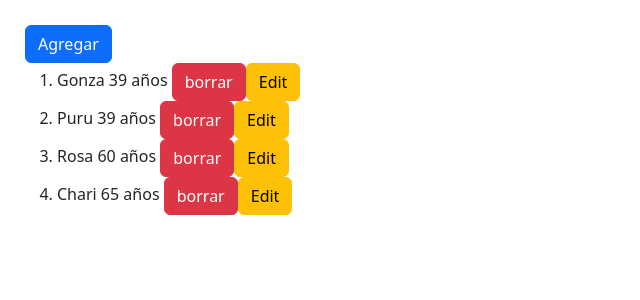
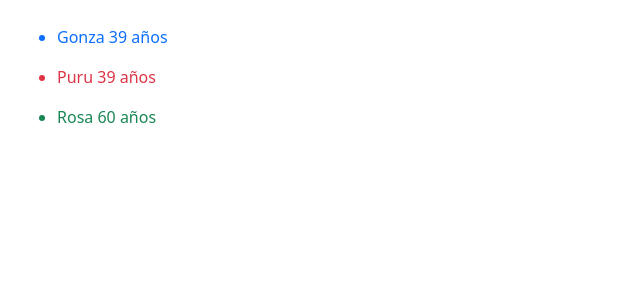
Before and after one commit to gjortega84/curso-angular, an Angular app: page / in a window 1280 px wide. Shown: the top 300 px of the page, without its empty margins (0-640 px from the left). Built offline with nearby package versions, Linux system fonts and the light colour scheme.

Commit message:
clase 28 -ng swich case

```diff
--- a/src/app/app.component.html
+++ b/src/app/app.component.html
@@ -1,26 +1,26 @@
-<!-- <h1>Holus</h1>
+ <!-- <h1>Holus</h1>
 <h2>
   {{'Mi nombre es ' + getName()}}
-</h2>  -->
-<!-- <cursos></cursos> -->
-<!-- <app-imagen></app-imagen> -->
-<!-- <cursos2><cursos2> -->
-<!-- <app-boton></app-boton> -->
-<!-- <app-clase11></app-clase11>
-<app-clase12></app-clase12> -->
-<!-- <app-clase15></app-clase15> -->
-<!-- <app-clase21></app-clase21> -->
-<!-- <div *ngIf="isValid"> reee locoo</div>
+</h2>
+<cursos></cursos>
+<app-imagen></app-imagen>
+<cursos2><cursos2>
+<app-boton></app-boton>
+<app-clase11></app-clase11>
+<app-clase12></app-clase12>
+<app-clase15></app-clase15>
+<app-clase21></app-clase21>
+<div *ngIf="isValid"> reee locoo</div>
 <div *ngIf="!isValid"> reee locoo a la inversa</div>
-<div *ngIf="2+2==4">Bien calculado capooo!</div> -->
-<!-- <div *ngIf="cursos.length">Hay curselios</div> -->
-<!-- <div *ngIf="cursos.length then hayCursos else noHayCursos"></div>
+<div *ngIf="2+2==4">Bien calculado capooo!</div>
+<div *ngIf="cursos.length">Hay curselios</div>
+ <div *ngIf="cursos.length then hayCursos else noHayCursos"></div>
 <hr>
 <button (click)="eliminar()">chiau</button>
 
 <div>hola</div>
-<div hidden>me juis</div> -->
-<!--
+<div hidden>me juis</div>
+
 <div [hidden]="cursos.length==0"> tengo cursos</div>
 <div [hidden]="cursos.length>0">no tengo cursos</div>
 
@@ -28,9 +28,9 @@
 <ng-template #hayCursos>si hay</ng-template>
 <ng-template #noHayCursos>no hay</ng-template>
 
-<div *ngIf="cursos.length>0 then hayCursos else noHayCursos"></div> -->
+<div *ngIf="cursos.length>0 then hayCursos else noHayCursos"></div>
 
-<!-- <ul>
+<ul>
   <li> {{cursos[0]}}  </li>
   <li> {{cursos[1]}}  </li>
   <li> {{cursos[2]}}  </li>
@@ -40,7 +40,7 @@
 
 <ul>
   <li *ngFor="let cursi of cursos"> {{cursi}}</li>
-</ul> -->
+</ul>
 
 <button (click)="onAgregar()" class="btn btn-primary">Agregar</button>
 
@@ -52,8 +52,14 @@
 
   <input *ngIf="isValid && personas.indexOf(persona)===index" type="text" [(ngModel)]="persona.nombre">
 
-  <!-- <p>{{isValid && personas.indexOf(persona)===index}}</p> -->
+  <p>{{isValid && personas.indexOf(persona)===index}}</p>
 
   </li>
 </ol>
-<!-- <p>{{index}}</p> -->
+ <p>{{index}}</p>  -->
+
+ <ul *ngFor="let persona of personas" [ngSwitch]="persona.hobbie">
+  <li *ngSwitchCase="'sing'" class="text-primary">{{persona.nombre}}  {{persona.edad}} años </li>
+  <li *ngSwitchCase="'dance'" class="text-danger">{{persona.nombre}}  {{persona.edad}} años </li>
+  <li *ngSwitchCase="'run'" class="text-success">{{persona.nombre}}  {{persona.edad}} años </li>
+ </ul>
--- a/src/app/app.component.ts
+++ b/src/app/app.component.ts
@@ -12,10 +12,10 @@ export class AppComponent {
   cursos =['java','c++','javascript', 'Python']
 
   personas = [
-    { id: 1, nombre:'Gonza', edad:39},
-    { id: 2, nombre:'Puru', edad:39},
-    { id: 3, nombre:'Rosa', edad:60},
-    { id: 4, nombre:'Chari', edad:65}
+    { id: 1, nombre:'Gonza', edad:39, hobbie:'sing'},
+    { id: 2, nombre:'Puru', edad:39, hobbie:'dance'},
+    { id: 3, nombre:'Rosa', edad:60, hobbie:'run'},
+    { id: 4, nombre:'Chari', edad:65, hobbie:'ride bykes'}
   ]
   // getName(){
   //   return this.nombre
@@ -27,7 +27,7 @@ index=0
   }
 
   onAgregar(){
-    this.personas.push({id: this.personas.length, nombre:'Nombre' + this.personas.length, edad: 20+this.personas.length})
+    // this.personas.push({id: this.personas.length, nombre:'Nombre' + this.personas.length, edad: 20+this.personas.length})
   }
 
   onBorrar(persona:any){
```
